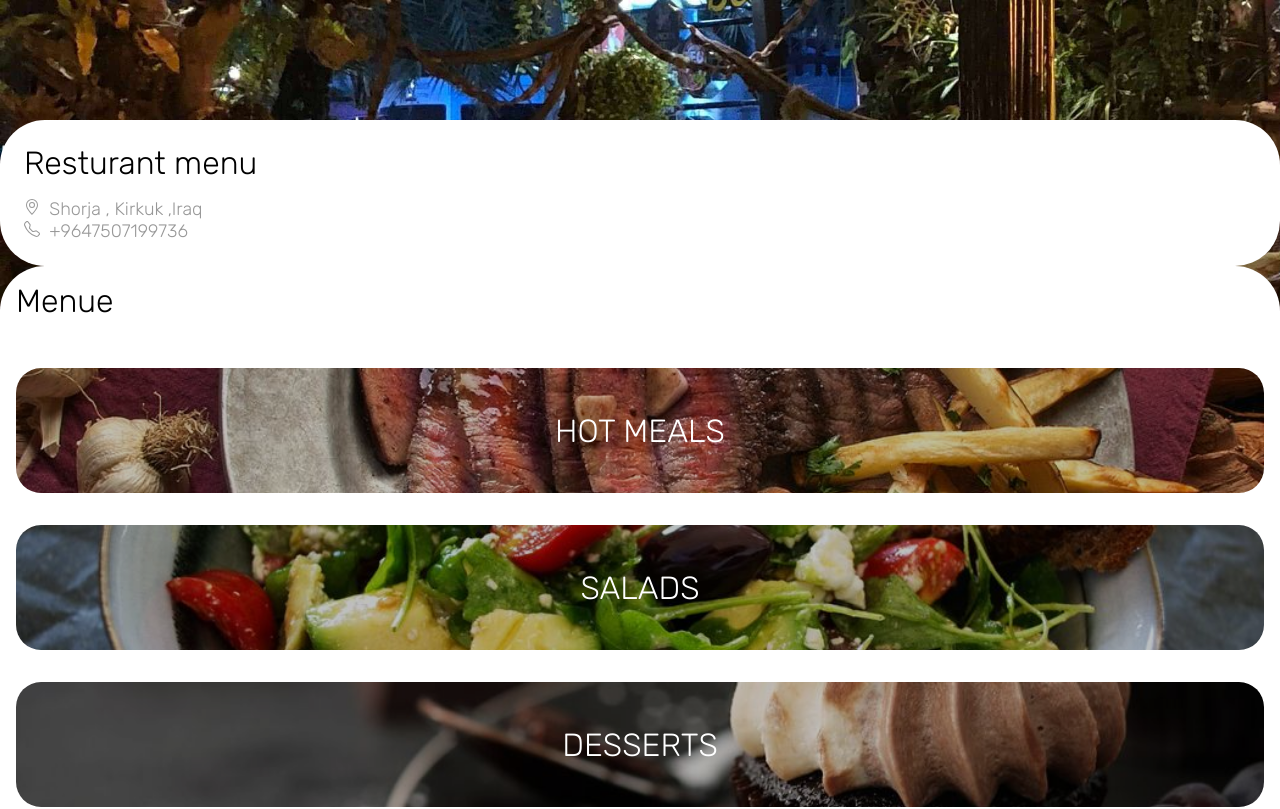
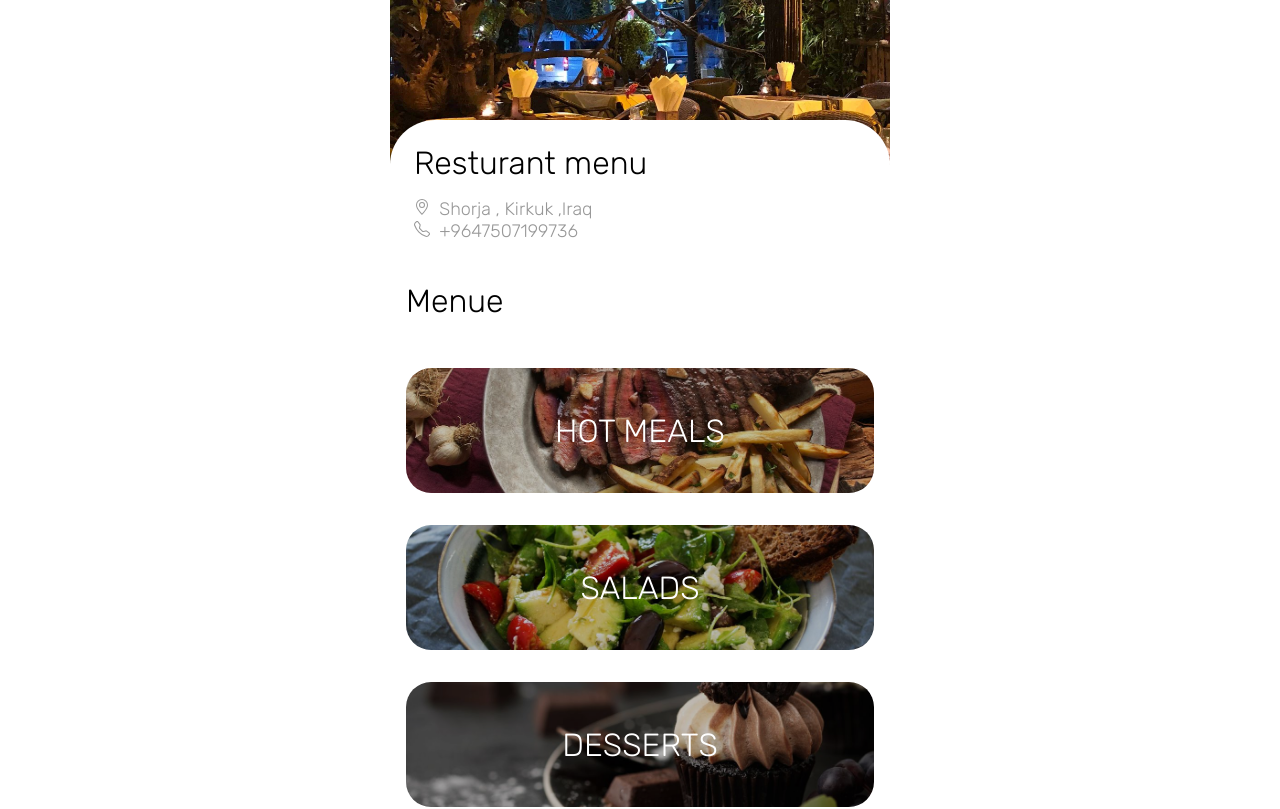
Before and after one commit to yasinabdmahmood/react-resturant-menu, a React (Create React App) app: page / in a window 1280 px wide. Shown: the top 809 px of the page. Built offline with nearby package versions, Linux system fonts and the light colour scheme.

Commit message:
Fix Desktop design to limit the width of the page for wide screens

```diff
--- a/src/App.scss
+++ b/src/App.scss
@@ -1,3 +1,7 @@
+.App {
+  display: flex;
+  justify-content: center;
+}
 h1 {
   margin: 0%;
   text-align: center;
--- a/src/components/home/Home.scss
+++ b/src/components/home/Home.scss
@@ -1,5 +1,7 @@
 .home-page {
   width: 100%;
+  position: relative;
+  max-width: 500px;
   min-height: 100vh;
   margin-bottom: 70px;
   background-image: url("../../assets/images/mainPicture.jpg");
```
